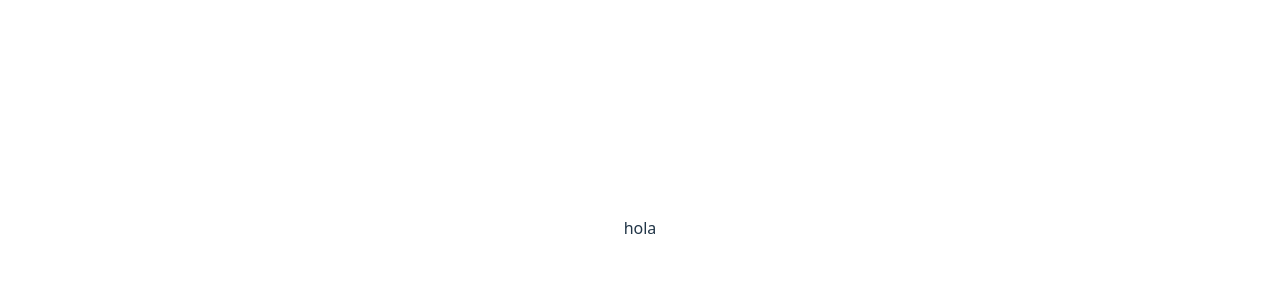
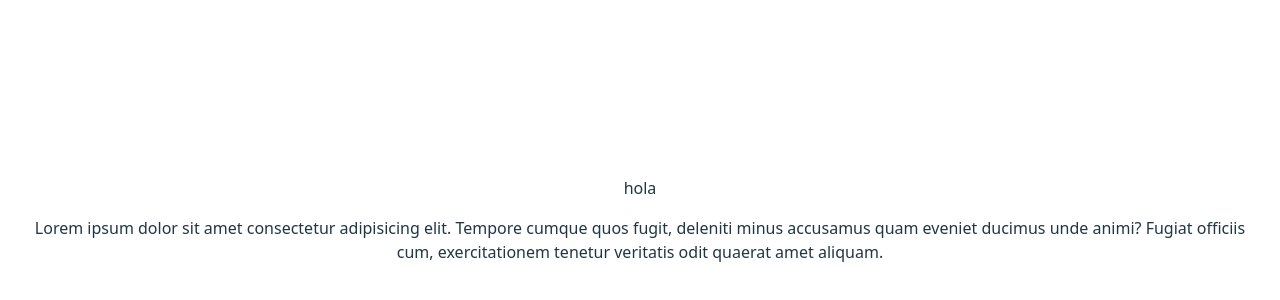
Before and after one commit to ApaAlfa09/testProjectGit, a React (Vite) app: page / in a window 1280 px wide. Shown: the part 172-472 px from the top of the page. Built offline with nearby package versions, Linux system fonts and the light colour scheme.

Commit message:
new div in app.tsx

```diff
--- a/src/App.tsx
+++ b/src/App.tsx
@@ -4,6 +4,15 @@ function App() {
   return (
     <>
       <div>hola</div>
+
+      <div>
+        <p>
+          Lorem ipsum dolor sit amet consectetur adipisicing elit. Tempore
+          cumque quos fugit, deleniti minus accusamus quam eveniet ducimus unde
+          animi? Fugiat officiis cum, exercitationem tenetur veritatis odit
+          quaerat amet aliquam.
+        </p>
+      </div>
     </>
   );
 }
```
